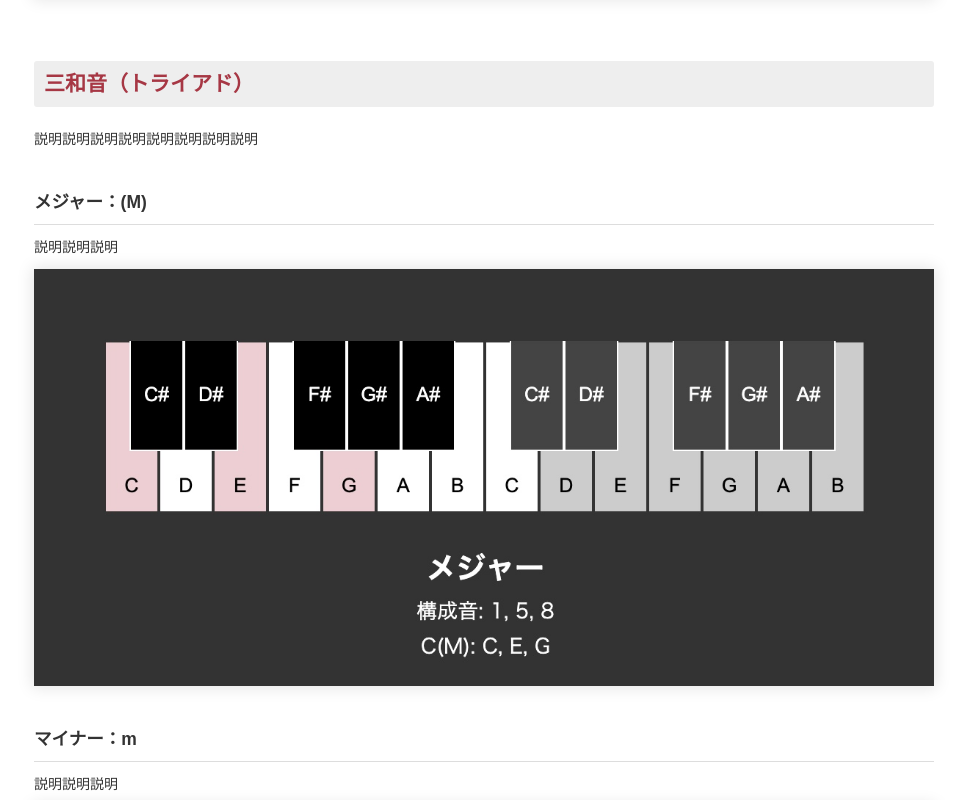
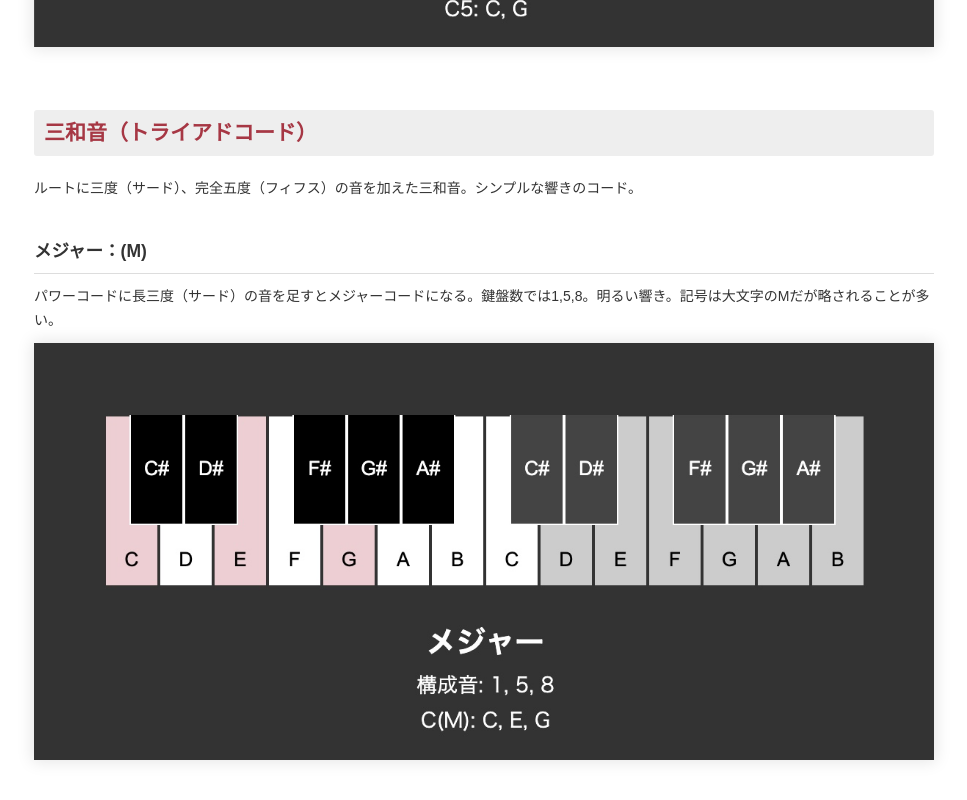
Before and after one commit to ryo-i/chord-player, a Next.js app: page /chord_type in a window 1280 px wide. Shown: the part 1680-2480 px from the top of the page, without its empty margins (156-1123 px from the left). Built offline with nearby package versions, Linux system fonts and the light colour scheme.

Commit message:
説明文追加（セブンスの途中まで）。 #10

```diff
--- a/data/data.json
+++ b/data/data.json
@@ -125,7 +125,7 @@
             "chordKeys": [1,4,7,10]
           },
           {
-            "chordValue": "オーグメント・メジャー・セブンス",
+            "chordValue": "オーギュメント・メジャー・セブンス",
             "chordName": "augM7",
             "chordKeys": [1,5,9,12]
           },
@@ -229,7 +229,7 @@
            {"id": "chord_m7", "value": "マイナー・セブンス", "cohrdTypeName": "m7"},
            {"id": "chord_m7-5", "value": "マイナー・セブンス・フラット・ファイブ", "cohrdTypeName": "m7(-5)"},
            {"id": "chord_dim7", "value": "ディミニッシュ・セブンス", "cohrdTypeName": "dim7"},
-           {"id": "chord_augM7", "value": "オーグメント・メジャー・セブンス", "cohrdTypeName": "augM7"},
+           {"id": "chord_augM7", "value": "オーギュメント・メジャー・セブンス", "cohrdTypeName": "augM7"},
            {"id": "chord_aug7", "value": "オーギュメント・セブンス", "cohrdTypeName": "aug7"},
            {"id": "chord_M7sus4", "value": "メジャー・セブンス・サスペンデッド4th", "cohrdTypeName": "M7sus4"},
            {"id": "chord_7sus4", "value": "セブンス・サスペンデッド4th", "cohrdTypeName": "7sus4"},
--- a/pages/chord_type.tsx
+++ b/pages/chord_type.tsx
@@ -64,53 +64,53 @@ function About() {
                 <h2>根音（ルート）</h2>
                 <section>
                     <h3>根音（ルート）：(R)</h3>
-                    <p>単音は和音ではないが、この単音を根音（ルート）としてその上に和音の構成音を重ねていくのでコードの原点（キー）になる。</p>
+                    <p>単音は和音ではないが、この単音を根音（ルート）としてその上に構成音を重ねていくと和音（コード）になる。このルートを鍵盤数1とする。</p>
                     <figure>
                         <img src="img/chord_1_01.jpg" alt="(R)" />
                     </figure>
                 </section>
                 <section>
                     <h3>パワーコード：5</h3>
-                    <p>説明説明説明</p>
+                    <p>三和音（トライアド）に五度（フィフス）を加えた二和音。鍵盤数では1,8。五度はルートともっとも調和し単音より力強い響きになるがメジャー、マイナーの性格を持たない。記号はルートに五度だけを足すので「5」がつく。</p>
                     <figure>
                         <img src="img/chord_1_02.jpg" alt="5" />
                     </figure>
                 </section>
             </section>
             <section>
-                <h2>三和音（トライアド）</h2>
-                <p>説明説明説明説明説明説明説明説明</p>
+                <h2>三和音（トライアドコード）</h2>
+                <p>ルートに三度（サード）、完全五度（フィフス）の音を加えた三和音。シンプルな響きのコード。</p>
                 <section>
                     <h3>メジャー：(M)</h3>
-                    <p>説明説明説明</p>
+                    <p>パワーコードに長三度（サード）の音を足すとメジャーコードになる。鍵盤数では1,5,8。明るい響き。記号は大文字のMだが略されることが多い。</p>
                     <figure>
                         <img src="img/chord_3_01.jpg" alt="(M)" />
                     </figure>
                 </section>
                 <section>
                     <h3>マイナー：m</h3>
-                    <p>説明説明説明</p>
+                    <p>メジャーコードの三度が半音下げる（短三度）とマイナーコードになる。鍵盤数では1,4,8。悲しい響き。記号は小文字のm。</p>
                     <figure>
                         <img src="img/chord_3_02.jpg" alt="m" />
                     </figure>
                 </section>
                 <section>
                     <h3>ディミニッシュ：dim</h3>
-                    <p>説明説明説明</p>
+                    <p>マイナーコードから五度の音を半音下げる（減五度）とディミニッシュになる。鍵盤数では1, 4, 7。ちょっと不穏な響き。記号はdim。</p>
                     <figure>
                         <img src="img/chord_3_03.jpg" alt="dim" />
                     </figure>
                 </section>
                 <section>
                     <h3>オーギュメント：aug</h3>
-                    <p>説明説明説明</p>
+                    <p>メジャーコードから五度の音を半音上げる（増五度）とオーギュメントになる。鍵盤数は1, 5, 9。マイナーほど暗くないがちょっと不思議な響き。記号はaug。</p>
                     <figure>
                         <img src="img/chord_3_04.jpg" alt="aug" />
                     </figure>
                 </section>
                 <section>
                     <h3>サスペンデッド4th：sus4</h3>
-                    <p>説明説明説明</p>
+                    <p>メジャーコードから三度の音を四度（フォース）にあげるとサスペンデッド4thになる。鍵盤数は1, 6, 8。まだ続きがありそう（未解決的）な響き。記号はsus4。</p>
                     <figure>
                         <img src="img/chord_3_05.jpg" alt="sus4" />
                     </figure>
@@ -118,59 +118,59 @@ function About() {
             </section>
             <section>
                 <h2>四和音（セブンスコード）</h2>
-                <p>説明説明説明説明説明説明説明説明</p>
+                <p>トライアドの上に七度（セブンス）の音を加えた四和音。トライアドより豊かな響きになる。</p>
                 <section>
                     <h3>メジャーセブンス：M7</h3>
-                    <p>説明説明説明</p>
+                    <p>トライアドのメジャーコードに長七度（メジャーセブンス）を加えるとメジャーセブンスになる。鍵盤数は1, 5, 8, 12。メジャーコードと比べるとより明るく豊かな響き。記号はM7。このMは七度のM（三度のメジャーのMは略されている）</p>
                     <figure>
                         <img src="img/chord_4_01.jpg" alt="M7" />
                     </figure>
                 </section>
                 <section>
                     <h3>セブンス：7</h3>
-                    <p>説明説明説明</p>
+                    <p>メジャーセブンスから七度を半音下げる（短七度）とセブンスになる。鍵盤数は1, 5, 8, 11。メジャーセブンスより少し悲しげな響き。七度ではマイナーのmが略されるので記号は数字の7のみ。</p>
                     <figure>
                         <img src="img/chord_4_02.jpg" alt="7" />
                     </figure>
                 </section>
                 <section>
                     <h3>マイナー・メジャー・セブンス：mM7</h3>
-                    <p>説明説明説明</p>
+                    <p>マイナーコードに長七度（メジャーセブンス）を加えるとマイナー・メジャー・セブンスになる（ややこしやw）。鍵盤数は1, 4, 8, 12。マイナーコードに力強さが加わる響き。記号はmM7。小文字mは三度、大文字Mは七度につく。</p>
                     <figure>
                         <img src="img/chord_4_03.jpg" alt="mM7" />
                     </figure>
                 </section>
                 <section>
                     <h3>マイナー・セブンス：m7</h3>
-                    <p>説明説明説明</p>
+                    <p>マイナー・メジャー・セブンスの七度を半音下げる（短七度）とマイナー・セブンスになる。鍵盤数は1, 4, 8, 11。マイナー・メジャー・セブンスより寂しげな響き。記号はm7。小文字mは三度につく。</p>
                     <figure>
                         <img src="img/chord_4_04.jpg" alt="m7" />
                     </figure>
                 </section>
                 <section>
                     <h3>マイナー・セブンス・フラット・ファイブ：m7(-5)</h3>
-                    <p>説明説明説明</p>
+                    <p>マイナー・セブンスの五度を半音下げる（減五度）とマイナー・セブンス・フラット・ファイブになる。鍵盤数は1, 4, 7, 11。マイナー・セブンスよりさらに寂しげな響き。記号はm7(-5)。</p>
                     <figure>
                         <img src="img/chord_4_05.jpg" alt="m7(-5)" />
                     </figure>
                 </section>
                 <section>
                     <h3>ディミニッシュ・セブンス：dim7</h3>
-                    <p>説明説明説明</p>
+                    <p>ディミニッシュに短七度をさらに半音下げた音（減七度）を加えるとディミニッシュ・セブンスになる。マイナー・セブンス・フラット・ファイブの短七度をさらに半音さげた状態とも言える。鍵盤数は1, 4, 7, 10。減七度はルートからみると六度だがすべての構成音が+3の位置になる特殊なコード。記号はdim7。</p>
                     <figure>
                         <img src="img/chord_4_06.jpg" alt="dim7" />
                     </figure>
                 </section>
                 <section>
-                    <h3>オーグメント・メジャー・セブンス：augM7</h3>
-                    <p>説明説明説明</p>
+                    <h3>オーギュメント・メジャー・セブンス：augM7</h3>
+                    <p>オーギュメントに長七度（メジャーセブンス）を加えるとオーギュメント・メジャー・セブンスになる。鍵盤数は1, 5, 9, 12。オーギュメントの響きに力強さが加わる。記号はaugM7。Mは七度につく。</p>
                     <figure>
                         <img src="img/chord_4_07.jpg" alt="augM7" />
                     </figure>
                 </section>
                 <section>
                     <h3>オーギュメント・セブンス：aug7</h3>
-                    <p>説明説明説明</p>
+                    <p>オーギュメント・メジャー・セブンスの七度を半音下げる（短七度）とオーギュメント・セブンスになる。鍵盤数は1, 5, 9, 11。オーギュメント・メジャー・セブンスより寂しげな響き。記号はaug7。七度のmは略される。</p>
                     <figure>
                         <img src="img/chord_4_08.jpg" alt="aug7" />
                     </figure>
```
Also changed, not shown: 1 other file (tests, documents, lock files or other folders).
